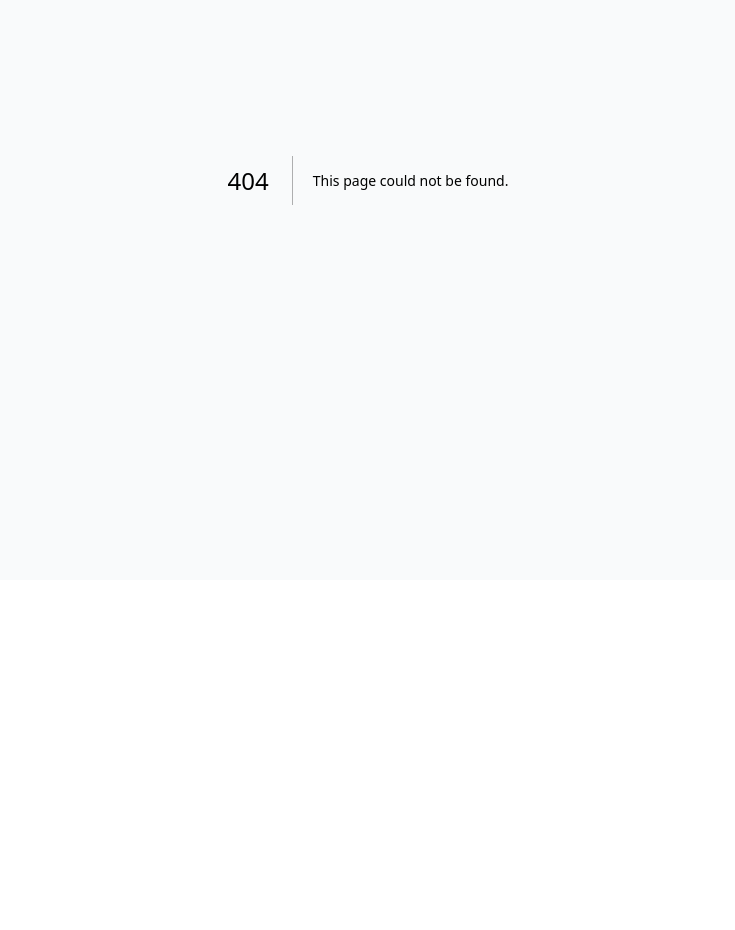
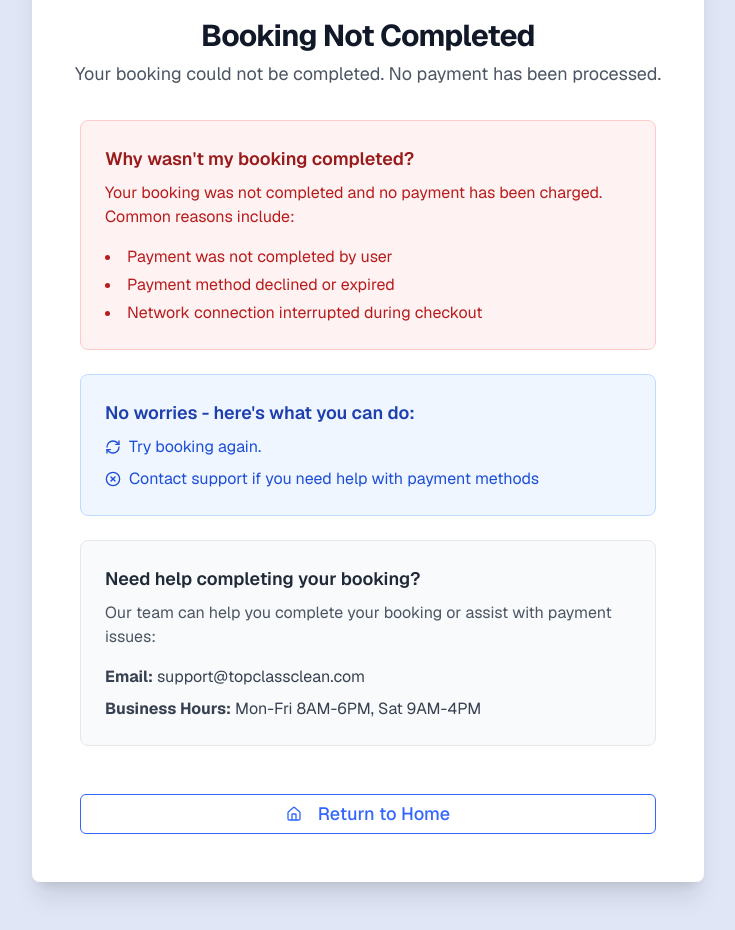
Before and after one commit to web-source-dev/TOP-Class-Booking-system, a Next.js app: page /failed in a window 1280 px wide. Before the commit this address had no page. Shown: the part 220-1150 px from the top of the page, without its empty margins (272-1007 px from the left). Before the commit the page ends 800 px from the top, so only its background shows below. Built offline with nearby package versions, Linux system fonts and the light colour scheme.

Commit message:
Adjusted

```diff
--- /dev/null
+++ b/app/failed/page.tsx
@@ -0,0 +1,95 @@
+"use client"
+
+import { Button } from "@/components/ui/button"
+import { Card, CardContent, CardDescription, CardHeader, CardTitle } from "@/components/ui/card"
+import { XCircle, Home, RefreshCw, Phone, AlertTriangle } from "lucide-react"
+import Link from "next/link"
+
+export default function FailedPage() {
+  return (
+    <div className="min-h-screen bg-tc-light-blue py-12 px-4 sm:px-6 lg:px-8">
+      <div className="max-w-2xl mx-auto">
+        <Card className="shadow-xl border-0">
+          <CardHeader className="text-center pb-8 pt-12">
+            <div className="flex justify-center mb-6">
+              <div className="rounded-full bg-orange-100 p-6">
+                <AlertTriangle className="h-16 w-16 text-orange-600" />
+              </div>
+            </div>
+            <CardTitle className="text-3xl font-bold text-gray-900 mb-4">
+              Booking Not Completed
+            </CardTitle>
+            <CardDescription className="text-lg text-gray-600">
+              Your booking could not be completed. No payment has been processed.
+            </CardDescription>
+          </CardHeader>
+
+          <CardContent className="px-12 pb-12">
+            <div className="space-y-6">
+              {/* Error Message */}
+              <div className="bg-red-50 border border-red-200 rounded-lg p-6">
+                <h3 className="text-lg font-semibold text-red-800 mb-2">
+                  Why wasn't my booking completed?
+                </h3>
+                <p className="text-red-700 mb-4">
+                  Your booking was not completed and no payment has been charged. Common reasons include:
+                </p>
+                <ul className="space-y-1 text-red-700 list-disc list-inside">
+                  <li>Payment was not completed by user</li>
+                  <li>Payment method declined or expired</li>
+                  <li>Network connection interrupted during checkout</li>
+                </ul>
+              </div>
+
+              {/* Next Steps */}
+              <div className="bg-blue-50 border border-blue-200 rounded-lg p-6">
+                <h3 className="text-lg font-semibold text-blue-800 mb-2">
+                  No worries - here's what you can do:
+                </h3>
+                <ul className="space-y-2 text-blue-700">
+                  <li className="flex items-center gap-2">
+                    <RefreshCw className="h-4 w-4" />
+                    Try booking again.
+                  </li>
+                  <li className="flex items-center gap-2">
+                    <XCircle className="h-4 w-4" />
+                    Contact support if you need help with payment methods
+                  </li>
+                </ul>
+              </div>
+
+              {/* Contact Information */}
+              <div className="bg-gray-50 border border-gray-200 rounded-lg p-6">
+                <h3 className="text-lg font-semibold text-gray-800 mb-2">
+                  Need help completing your booking?
+                </h3>
+                <p className="text-gray-600 mb-4">
+                  Our team can help you complete your booking or assist with payment issues:
+                </p>
+                <div className="space-y-2 text-gray-700">
+                  <p><strong>Email:</strong> support@topclassclean.com</p>
+                  <p><strong>Business Hours:</strong> Mon-Fri 8AM-6PM, Sat 9AM-4PM</p>
+                </div>
+              </div>
+
+              {/* Action Buttons */}
+              <div className="flex flex-col sm:flex-row gap-4 pt-6">
+                <Button
+                  asChild
+                  variant="outline"
+                  className="flex-1 border-tc-vibrant-blue text-tc-vibrant-blue hover:bg-tc-light-blue py-3 text-lg"
+                >
+                  <Link href="/">
+                    <Home className="mr-2 h-5 w-5" />
+                    Return to Home
+                  </Link>
+                </Button>
+              </div>
+
+            </div>
+          </CardContent>
+        </Card>
+      </div>
+    </div>
+  )
+}
--- /dev/null
+++ b/app/success/page.tsx
@@ -0,0 +1,48 @@
+"use client"
+
+import { Button } from "@/components/ui/button"
+import { Card, CardContent, CardDescription, CardHeader, CardTitle } from "@/components/ui/card"
+import { CheckCircle, Home, Calendar, Mail } from "lucide-react"
+import Link from "next/link"
+
+export default function SuccessPage() {
+  return (
+    <div className="min-h-screen bg-tc-light-blue py-12 px-4 sm:px-6 lg:px-8">
+      <div className="max-w-2xl mx-auto">
+        <Card className="shadow-xl border-0">
+          <CardHeader className="text-center pb-8 pt-12">
+            <div className="flex justify-center mb-6">
+              <div className="rounded-full bg-green-100 p-6">
+                <CheckCircle className="h-16 w-16 text-green-600" />
+              </div>
+            </div>
+            <CardTitle className="text-3xl font-bold text-gray-900 mb-4">
+              Booking Confirmed!
+            </CardTitle>
+            <CardDescription className="text-lg text-gray-600">
+              Thank you for choosing TopClass Cleaning. Your booking has been successfully submitted.
+            </CardDescription>
+          </CardHeader>
+
+          <CardContent className="px-12 pb-12">
+            <div className="space-y-6">
+              {/* Action Buttons */}
+              <div className="flex flex-col sm:flex-row gap-4 pt-6">
+                <Button
+                  asChild
+                  variant="outline"
+                  className="flex-1 border-tc-vibrant-blue text-tc-vibrant-blue hover:bg-tc-light-blue py-3 text-lg"
+                >
+                  <Button onClick={() => window.parent.location.href = 'https://www.topclassclean.com'}>
+                    <Calendar className="mr-2 h-5 w-5" />
+                    Book Another Service
+                  </Button>
+                </Button>
+              </div>
+            </div>
+          </CardContent>
+        </Card>
+      </div>
+    </div>
+  )
+}
```
